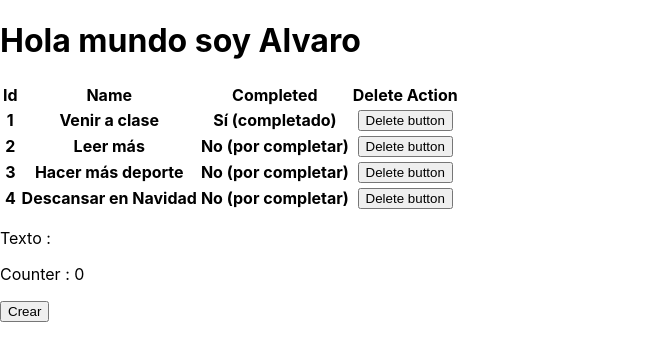
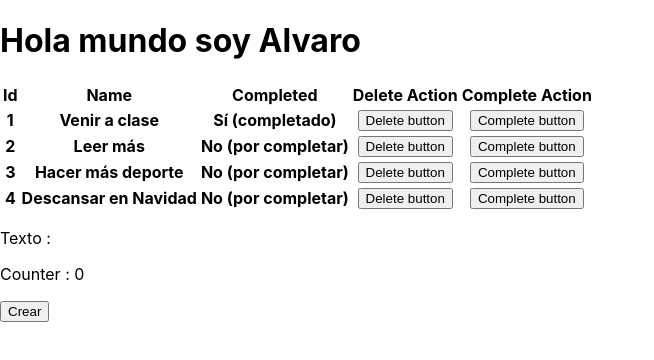
Before and after one commit to munozcotelo-trainingcourses/curso-react, a React (Create React App) app: page / in a window 1280 px wide. Shown: the top 360 px of the page, without its empty margins (0-654 px from the left). Built offline with nearby package versions, Linux system fonts and the light colour scheme.

Commit message:
Ejercicio 12

```diff
--- a/src/components/ListaComponent.tsx
+++ b/src/components/ListaComponent.tsx
@@ -36,6 +36,22 @@ const ListaComponent : ( props : IListaComponentProps ) => React.ReactElement =
 
     }
 
+    function completeTodoById( todoId : number ) : void {
+
+        const newTodos : ITodo[] = misTodos.map( ( current : ITodo ) => {
+
+            if ( current.id === todoId ) {
+                current.completed = !current.completed;
+            }
+
+            return current;
+
+        } );
+
+        setMisTodos( newTodos );
+
+    }
+
     /* Con tipado */
     const [ misTodos, setMisTodos ] : [ ITodo[], React.Dispatch<ITodo[] >] = React.useState<ITodo[]>( todos );
 
@@ -61,37 +77,24 @@ const ListaComponent : ( props : IListaComponentProps ) => React.ReactElement =
                         <th>Name</th>
                         <th>Completed</th>
                         <th>Delete Action</th>
+                        <th>Complete Action</th>
                     </tr>
                 </thead>
                     <tbody>
             {
 
                 misTodos.map( ( todo : ITodo ) => {
-                    return <ListaElementoComponent
-                        key={ todo.id }
-                        id={ todo.id }
-                        name={ todo.name }
-                        completed={ todo.completed }
-                    >
+                    return  (
+                        <ListaElementoComponent
+                            key={ todo.id }
+                            id={ todo.id }
+                            name={ todo.name }
+                            completed={ todo.completed }
+                            deleteChild={ <BotonComponent texto="Delete button" callback={ deleteTodoById.bind( null, todo.id ) } /> }
+                            completeChild={ <BotonComponent texto="Complete button" callback={ completeTodoById.bind( null, todo.id ) } /> }
 
-                        {/* Primera forma de pasar el callback */}
-                        {/*
-                        <BotonComponent
-                            texto="Delete button"
-                            callback={ () => deleteTodoById( todo.id ) }
                         />
-                        *}/
-                        {/* Segunda forma de pasar el callback */}
-                        <BotonComponent
-                            texto="Delete button"
-                            callback={ deleteTodoById.bind( null, todo.id ) }
-                        />
-
-                        {/*
-                        <button onClick={ ( event : React.SyntheticEvent ) => deleteTodoById( todo.id ) }>Mi delete</button>
-                        */}
-
-                    </ListaElementoComponent>
+                    );
 
                 } )
 
--- a/src/components/ListaElementoComponent.tsx
+++ b/src/components/ListaElementoComponent.tsx
@@ -2,10 +2,11 @@ import React from "react";
 
 interface IListaElementoComponentProps {
 
-    id        : number;
-    name      : string;
-    completed : boolean;
-    children  ?: React.ReactNode;
+    id             : number;
+    name           : string;
+    completed      : boolean;
+    deleteChild   ?: React.ReactNode;
+    completeChild ?: React.ReactNode;
 
 }
 
@@ -17,7 +18,8 @@ const ListaElementoComponent : ( props : IListaElementoComponentProps ) => React
             <th>{ props.id }</th>
             <th>{ props.name }</th>
             <th>{ ( props.completed === true ) ? "Sí (completado)" : "No (por completar)" }</th>
-            <th>{ ( props.children !== undefined ) ? props.children : "None" }</th>
+            <th>{ ( props.deleteChild !== undefined ) ? props.deleteChild : "None" }</th>
+            <th>{ ( props.completeChild !== undefined ) ? props.completeChild : "None" }</th>
         </tr>
 
     );
```
